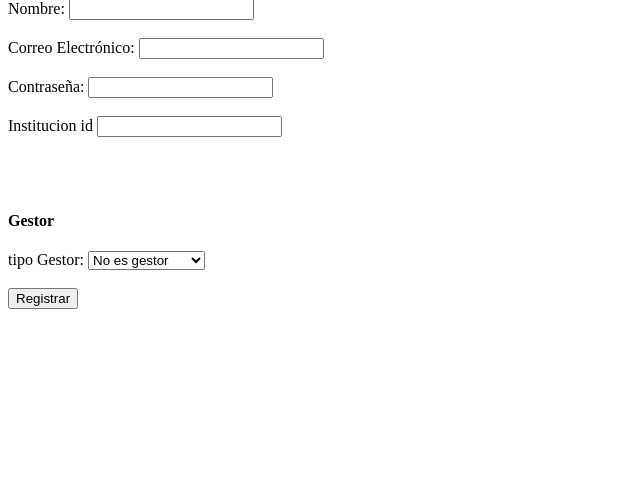
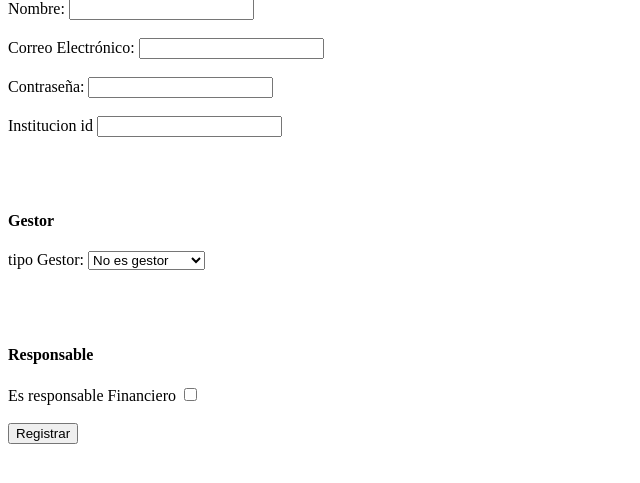
Before and after one commit to juan123E/sprint2-users, a Django app: page /usuarios/ in a window 1280 px wide. Shown: the part 68-551 px from the top of the page, without its empty margins (0-640 px from the left). Run offline with Django 5.2, Linux system fonts and the light colour scheme.

Commit message:
responsable

```diff
--- a/users/usuarios/templates/crearUsuarios.html
+++ b/users/usuarios/templates/crearUsuarios.html
@@ -29,7 +29,10 @@
             <option value="Contador">Contador</option>
             <option value="Gestor morosos">Gestor morosos</option>
         </select><br><br>
-
+        <br><br>
+        <h4>Responsable</h4>
+        <label for = "responsable">Es responsable Financiero</label>
+        <input type = "checkbox" name = "responsable" value = "1"><br><br>
 
 
         <button type="submit">Registrar</button>
@@ -69,8 +72,8 @@
                 throw new Error('Error en el registro');
             })
             .then(response => {
-
-                gestor.id = response.id;
+                id = response.id;
+                gestor.id = id;
                 if (gestor.tipoGestor == "No"){return response;}
                 else{
                 return fetch('/api/gestores', {
@@ -81,6 +84,21 @@
                     },
                     body: JSON.stringify(gestor),
                 });
+                }
+            })
+            .then(id => {
+                if(formData.get('responsable') == "1"){
+                    return fetch('/api/responsables', {
+                        method: 'POST',
+                        headers: {
+                            'X-CSRFToken': formData.get('csrfmiddlewaretoken'),
+                            'Content-Type': 'application/json'
+                        },
+                        body: JSON.stringify({id:id})
+                    });
+                }
+                else{
+                    return id;
                 }
             })
             .then(data => {
```
